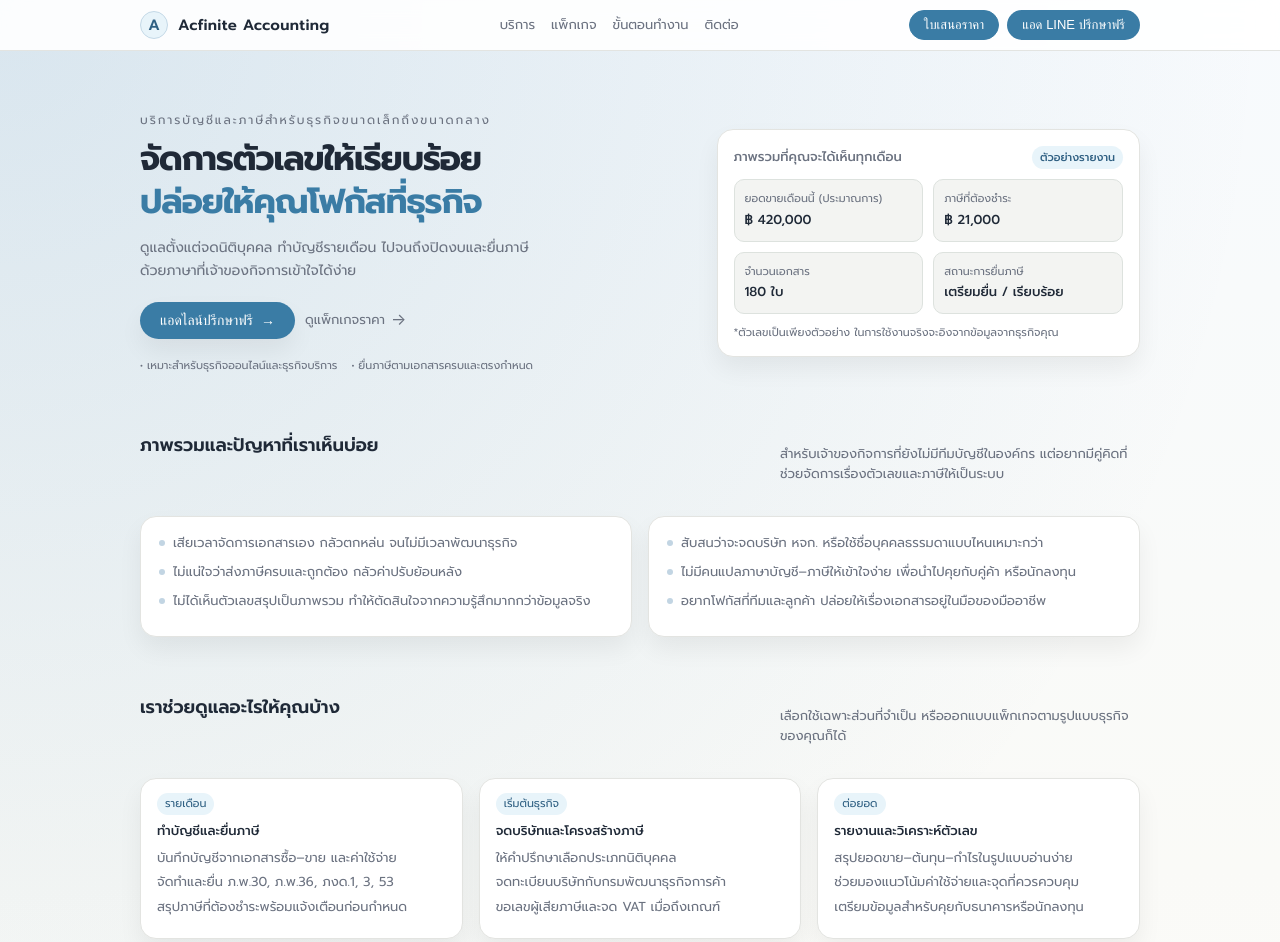
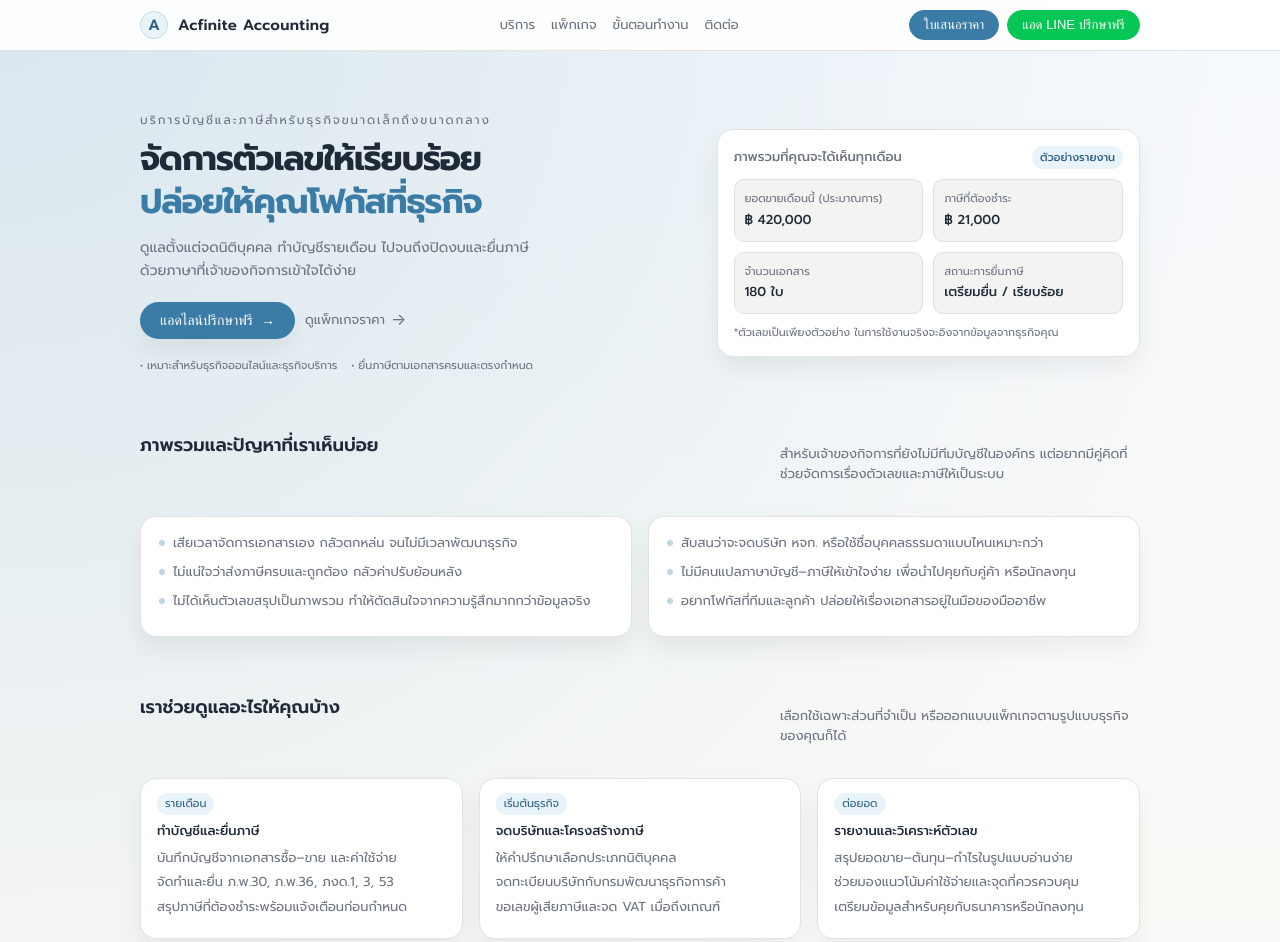
Before and after one commit to chayut031/acfinite_test, a plain HTML site: page index.html in a window 1280 px wide. Shown: the top 942 px of the page. Drawn offline with Linux system fonts and the light colour scheme.

Commit message:
Update index.html

```diff
--- a/index.html
+++ b/index.html
@@ -128,7 +128,14 @@
       box-shadow: var(--shadow-soft);
     }
     .nav-btn.primary:hover { background: var(--primary-deep); }
-
+    .nav-btn.line-btn {
+  background: #06C755;      /* LINE GREEN */
+  border: 1px solid #06C755;
+  color: #ffffff;
+}
+.nav-btn.line-btn:hover {
+  background: #04b54c;      /* Hover LINE GREEN */
+}
     .hero {
       display: grid;
       grid-template-columns: minmax(0, 1.8fr) minmax(0, 1.4fr);
@@ -538,7 +545,7 @@
       </nav>
       <div class="nav-cta">
         <button class="nav-btn">ใบเสนอราคา</button>
-        <button class="nav-btn primary" onclick="document.getElementById('contact').scrollIntoView({behavior:'smooth'})">
+        <button class="nav-btn line-btn" onclick="document.getElementById('contact').scrollIntoView({behavior:'smooth'})">
           แอด LINE ปรึกษาฟรี
         </button>
       </div>
```
